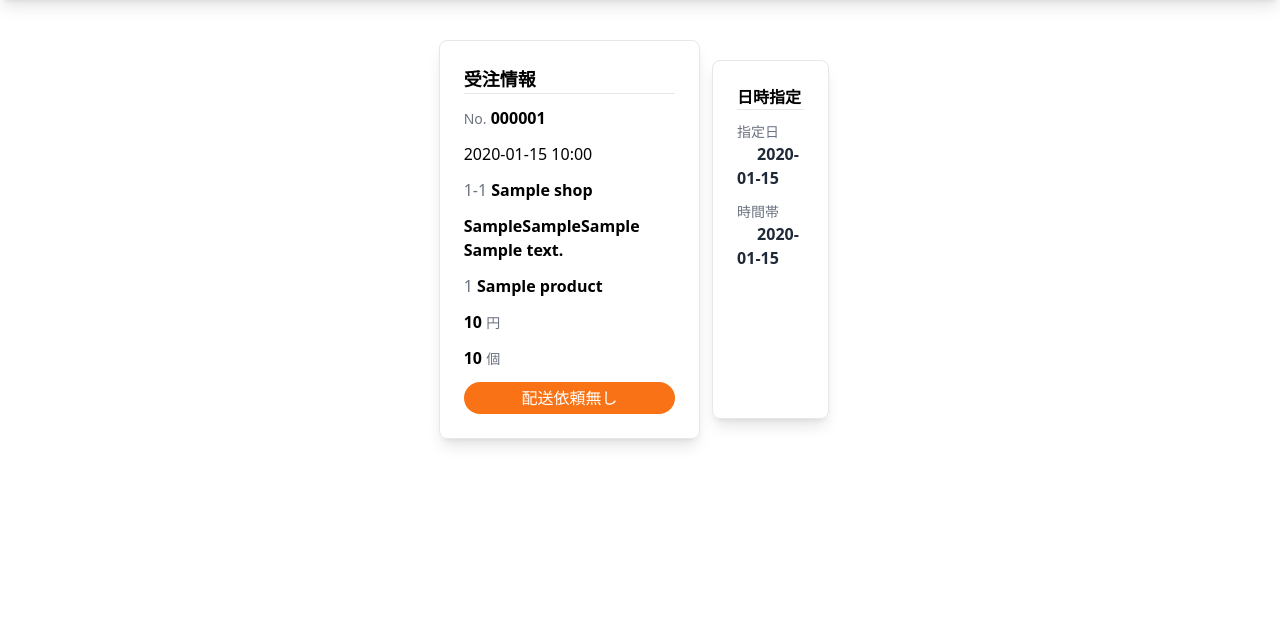
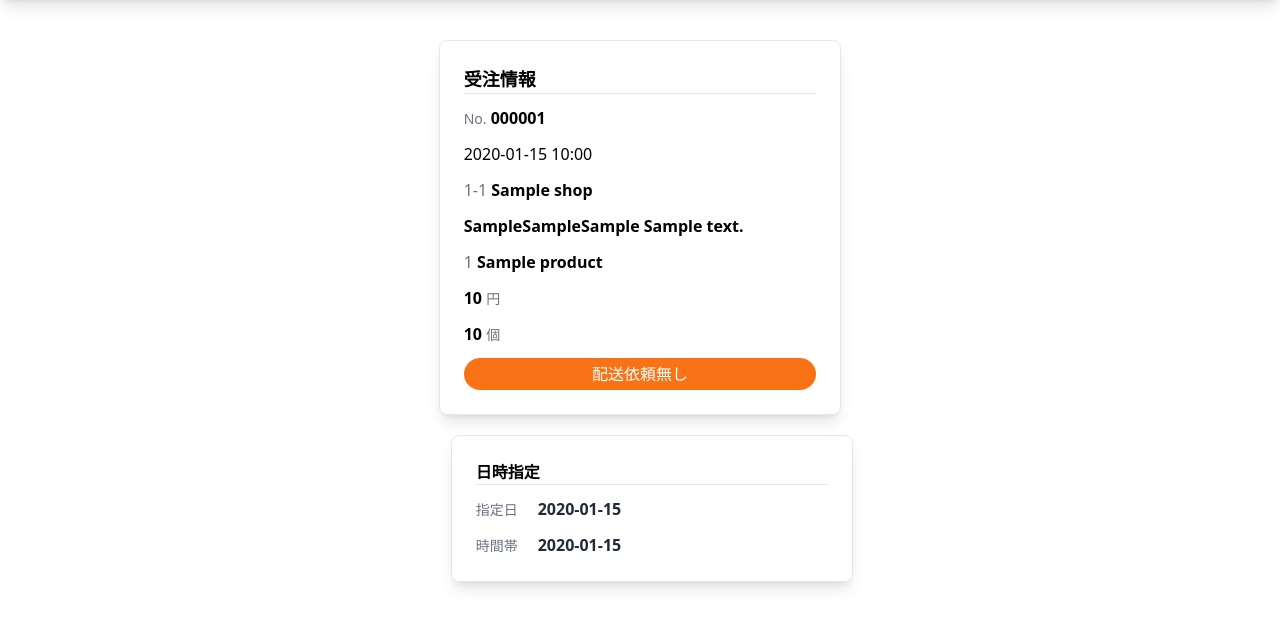
Before and after one commit to hayamakazuyuki/fas, a Flask app: page /order/1 in a window 1280 px wide. Shown: the part 81-709 px from the top of the page. Run offline with Flask 2, Linux system fonts and the light colour scheme; a user stored in the database is signed in; tables that the repository leaves empty hold one stand-in row (values such as "Sample post"); some libraries are stand-ins or nearby versions.

Commit message:
updated: order-detail.html

```diff
--- a/flask/app/templates/order/order-detail.html
+++ b/flask/app/templates/order/order-detail.html
@@ -5,7 +5,7 @@
 {% include "_flashing.html" -%}
 
 <div class="container max-w-4xl mx-auto md:w-1/3" x-data="{ open: false }">
-    <div class="flex justify-center mx-3 my-10">
+    <div class="mx-3 my-10">
         <!-- order details go here-->
             <div class="w-full border p-6 rounded-lg shadow-lg">
                 <h1 class="font-bold text-lg border-b">受注情報</h1>
@@ -46,7 +46,7 @@
 
             <!-- order requests go here-->
             {% if order.item != 901 %}
-            <div class="flex justify-center my-5 mx-3">
+            <div class="w-full my-5 mx-3">
                 <div class="border p-6 rounded-lg shadow-lg">
                     <h2 class="text-base font-bold border-b mb-3">日時指定</h2>
 
```
